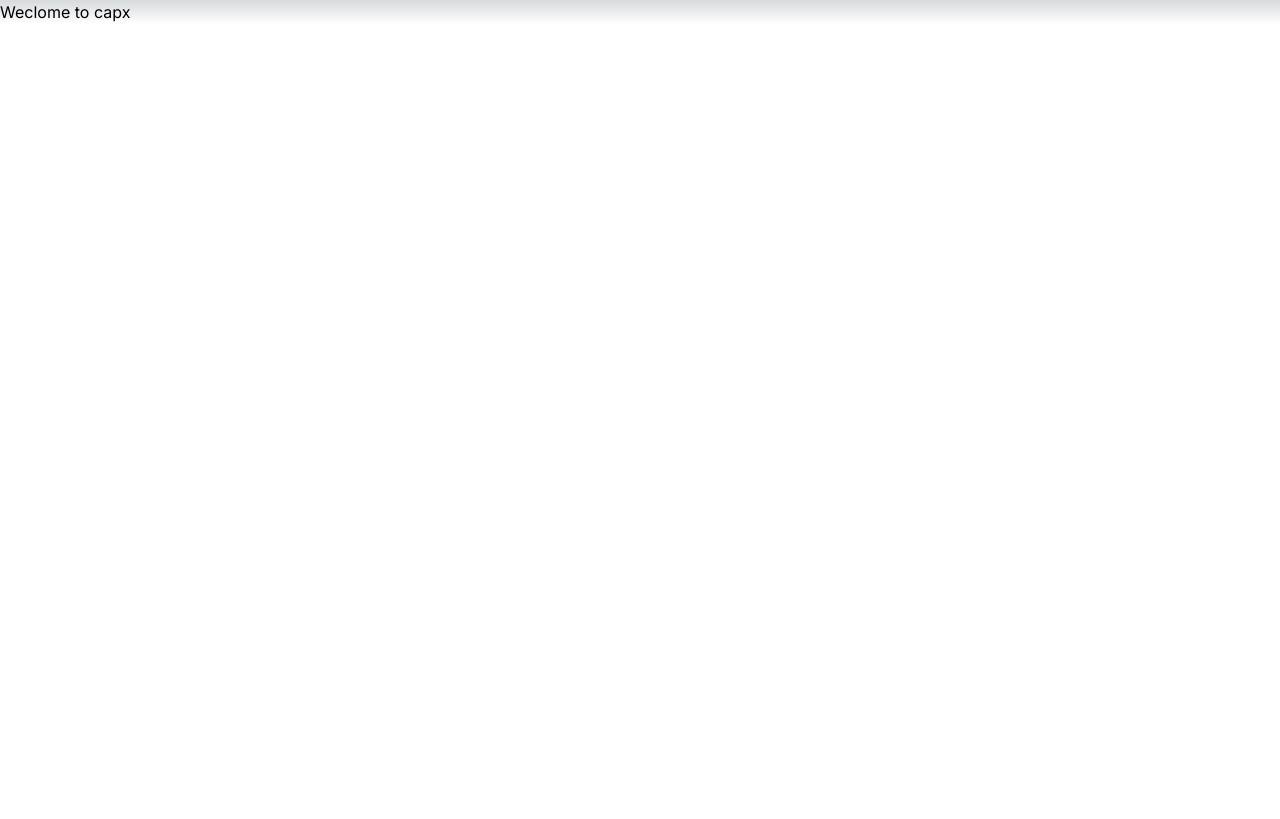
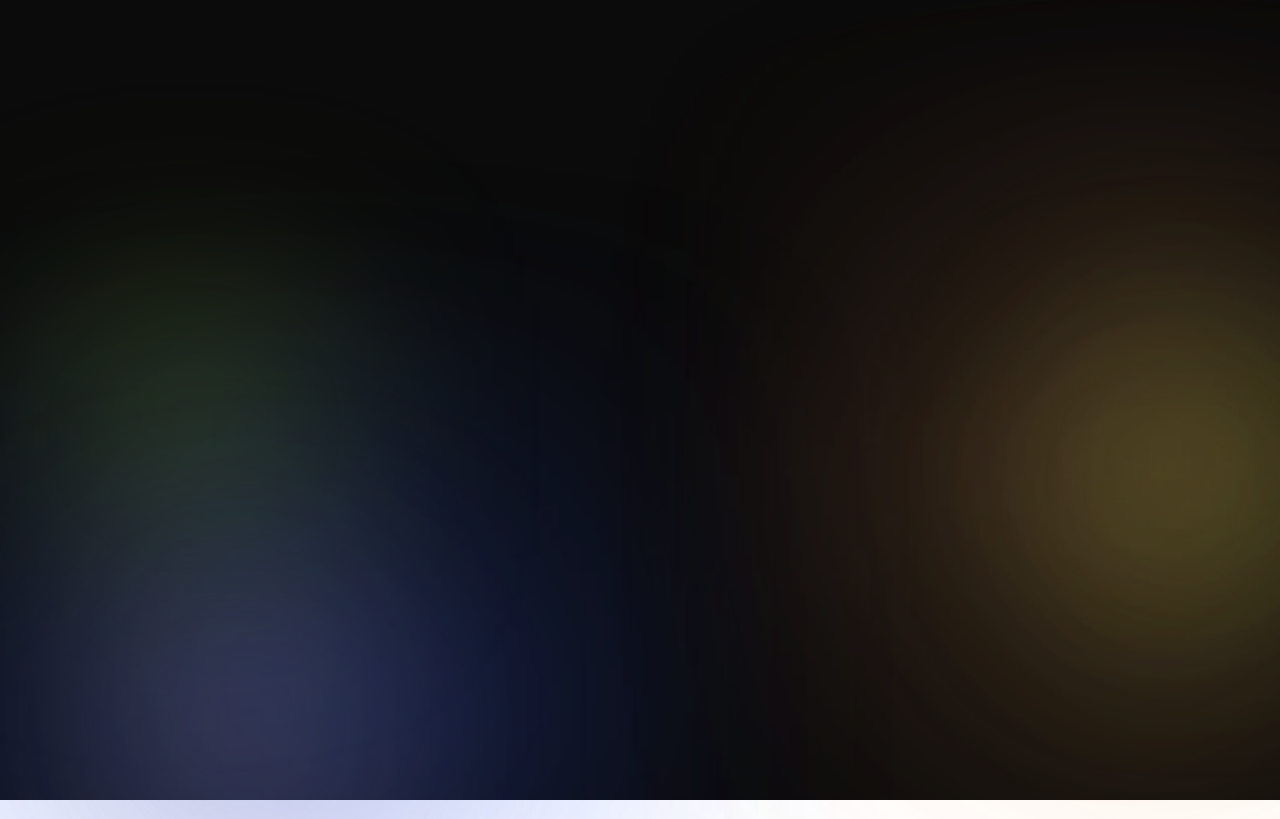
Before and after one commit to kaushikc44/capx, a Next.js app: page / in a window 1280 px wide. Built offline with nearby package versions, Linux system fonts and the light colour scheme.

Commit message:
added background colors

```diff
--- a/src/app/page.js
+++ b/src/app/page.js
@@ -1,7 +1,20 @@
 import Image from 'next/image'
-
+// import styles from "@/styles/styles.css"
+import '../styles/styles.css';
 export default function Home() {
   return (
-    <h1>Weclome to capx</h1>
+    <div className="background-container">
+      <div className="ellipse-16a"></div>
+      <div className="ellipse-17a"></div>
+      <div className="ellipse-18a"></div>
+      <div className="ellipse-19a"></div>
+      <div className="ellipse-20a"></div>
+      <div className="ellipse-21a"></div>
+      <div className="ellipse-16b"></div>
+      <div className="ellipse-17b"></div>
+      <div className="ellipse-18b"></div>
+      <div className="ellipse-19b"></div>
+      {/* <div className="vector"></div> */}
+    </div>
   )
 }
--- /dev/null
+++ b/src/styles/styles.css
@@ -0,0 +1,125 @@
+/* styles.css */
+
+/* General background */
+.background-container {
+    position: relative;
+    width: 100%;
+    height: 100vh;
+    background: #0B0B0B;
+  }
+
+  /* Ellipse styles */
+  /* yellow blob */
+  .ellipse-16a {
+    position: absolute;
+    width: 199px;
+    height: 80.5px;
+    right: 10px;
+    top: 410px;
+    background: rgba(255, 255, 255, 0.2);
+    filter: blur(125px);
+    transform: rotate(180deg);
+  }
+  /* yellow blob */
+  .ellipse-17a {
+    position: absolute;
+    width: 100px;
+    height: 85px;
+    right: 20px;
+    top: 420px;
+    background: #8DBC1A;
+    filter: blur(125px);
+    transform: rotate(180deg);
+  }
+
+  .ellipse-18a {
+    position: absolute;
+    width: 152.5px;
+    height: 104px;
+    right: 30px;
+    top: 430px;
+    background: #F3C178;
+    filter: blur(175px);
+    transform: rotate(180deg);
+  }
+  /* yellow */
+  .ellipse-19a {
+    position: absolute;
+    width: 194.5px;
+    height: 130px;
+    right: 40px;
+    top: 440px;
+    background: #F3C178;
+    filter: blur(175px);
+    transform: rotate(180deg);
+  }
+
+  .ellipse-20a {
+    position: absolute;
+    width: 100px;
+    height: 85.5px;
+    right: 50px;
+    top: 450px;
+    background: #8DBC1A;
+    filter: blur(125px);
+  }
+
+  .ellipse-21a {
+    position: absolute;
+    width: 197.5px;
+    height: 104px;
+    right: 60px;
+    top: 400px;
+    background: #FE5E41;
+    filter: blur(175px);
+  }
+  /* green ones */
+  .ellipse-16b {
+    position: absolute;
+    width: 141px;
+    height: 127px;
+    left: 123px;
+    top: 365px;
+    background: #8DBC1A;
+    filter: blur(125px);
+  }
+  /* blue ones */
+  .ellipse-17b {
+    position: absolute;
+    width: 141px;
+    height: 127px;
+    left: 169.5px;
+    top: 659.5px;
+    background: #F3C178;
+    filter: blur(125px);
+  }
+
+  .ellipse-18b {
+    position: absolute;
+    width: 253.5px;
+    height: 159.5px;
+    left: 199.5px;
+    top: 605px;
+    background: #2957FA;
+    filter: blur(175px);
+  }
+
+  .ellipse-19b {
+    position: absolute;
+    width: 253.5px;
+    height: 172px;
+    left: 113.5px;
+    top: 647px;
+    background: #2957FA;
+    filter: blur(175px);
+  }
+
+  .vector {
+    position: absolute;
+    left: 48%;
+    right: 1.55%;
+    top: 7.08%;
+    bottom: 42.54%;
+    background: #0B0B0B;
+    transform: matrix(0, 1, -1, 0, 0, 0);
+  }
```
